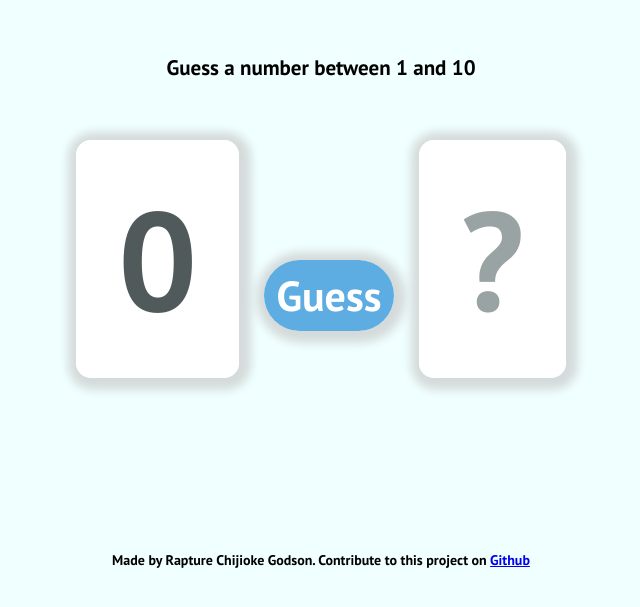
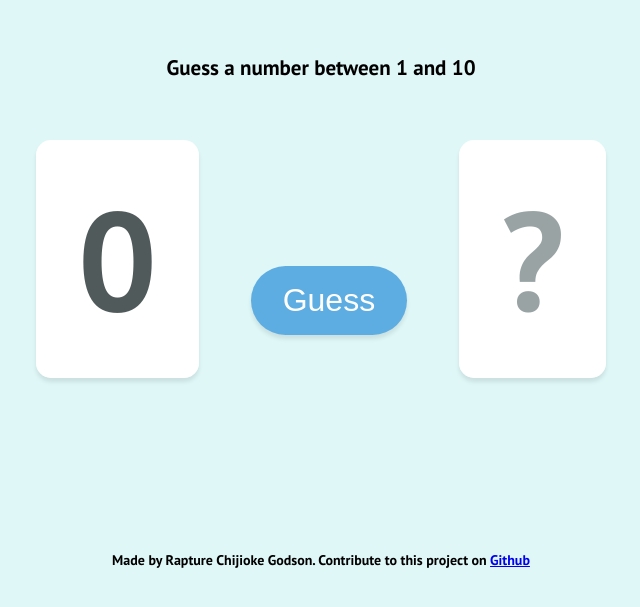
Before and after one commit to coolpythoncodes/javascript-number-guess-game, a plain HTML site: page index.html in a window 1280 px wide. Shown: the part 155-762 px from the top of the page, without its empty margins (319-959 px from the left). Drawn offline with nearby package versions, Linux system fonts and the light colour scheme.

Commit message:
Add semantic tag and Improve game UI

```diff
--- a/index.html
+++ b/index.html
@@ -14,7 +14,7 @@
         <h4></h4>
         <div>
             <span contenteditable="true" class="choice-box" id="choice_box">0</span>
-            <span class="submit" id="submit">Guess</span>
+            <button class="submit" id="submit">Guess</button>
             <span class="answer-box" id="answer_box">?</span>
         </div>
     </div>
--- a/style.css
+++ b/style.css
@@ -1,10 +1,10 @@
-body{
+body {
   font-family: 'PT Sans', sans-serif;
   font-size: 14px;
-    background-color: #f0ffff;
+ background-color: #dff7f7;
 }
 
-div.page-container{
+div.page-container {
   display: flex;
   flex-direction: column;
   justify-content: center;
@@ -14,7 +14,7 @@ div.page-container{
   text-align: center;
 }
 
-span.choice-box{
+span.choice-box {
   height: 4em;
   width: 8em;
   border-radius: 15px;
@@ -22,13 +22,13 @@ span.choice-box{
   padding-bottom: 0.2em;
   padding-left: 0.3em;
   padding-right: 0.3em;
-    box-shadow: 2px 2px 10px 10px #d5dbdb;
+  box-shadow: 0px 4px 4px rgba(0, 0, 0, 0.09);
   background-color: #ffffff;
   color: #515a5a;
   font-size: 10em;
 }
 
-span.answer-box{
+span.answer-box {
   height: 4em;
   width: 8em;
   border-radius: 15px;
@@ -36,7 +36,7 @@ span.answer-box{
   padding-bottom: 0.2em;
   padding-left: 0.3em;
   padding-right: 0.3em;
-    box-shadow: 2px 2px 10px 10px #d5dbdb;
+  box-shadow: 0px 4px 4px rgba(0, 0, 0, 0.09);
   background-color: #ffffff;
   color: #99a3a4;
   font-size: 10em;
@@ -56,23 +56,18 @@ input:focus {
   box-shadow: 0px 0px 8px 3px #5086bd;
 }
 
-span#submit {
-    height: 4em;
-    width: 8em;
-    box-shadow: 2px 2px 10px 10px #d5dbdb;
+#submit {
+  box-shadow: 0px 4px 4px rgba(0, 0, 0, 0.09);
   background-color: #5dade2;
   color: #ffffff;
   border-radius: 50px;
-    padding-top: 0.2em;
-    padding-bottom: 0.2em;
-    padding-left: 0.3em;
-    padding-right: 0.3em;
-    font-size: 3em;
-    margin-right: 0.5em;
-    margin-left: 0.5em;
+  padding: 1rem 2rem;
+  font-size: 2rem;
+  border: 0;
+  margin: 0 3rem;
 }
 
-footer{
+footer {
   text-align: center;
   flex-shrink: 0;
   padding: 4px;
```
Lines whose indentation alone changed are shown as unchanged.
